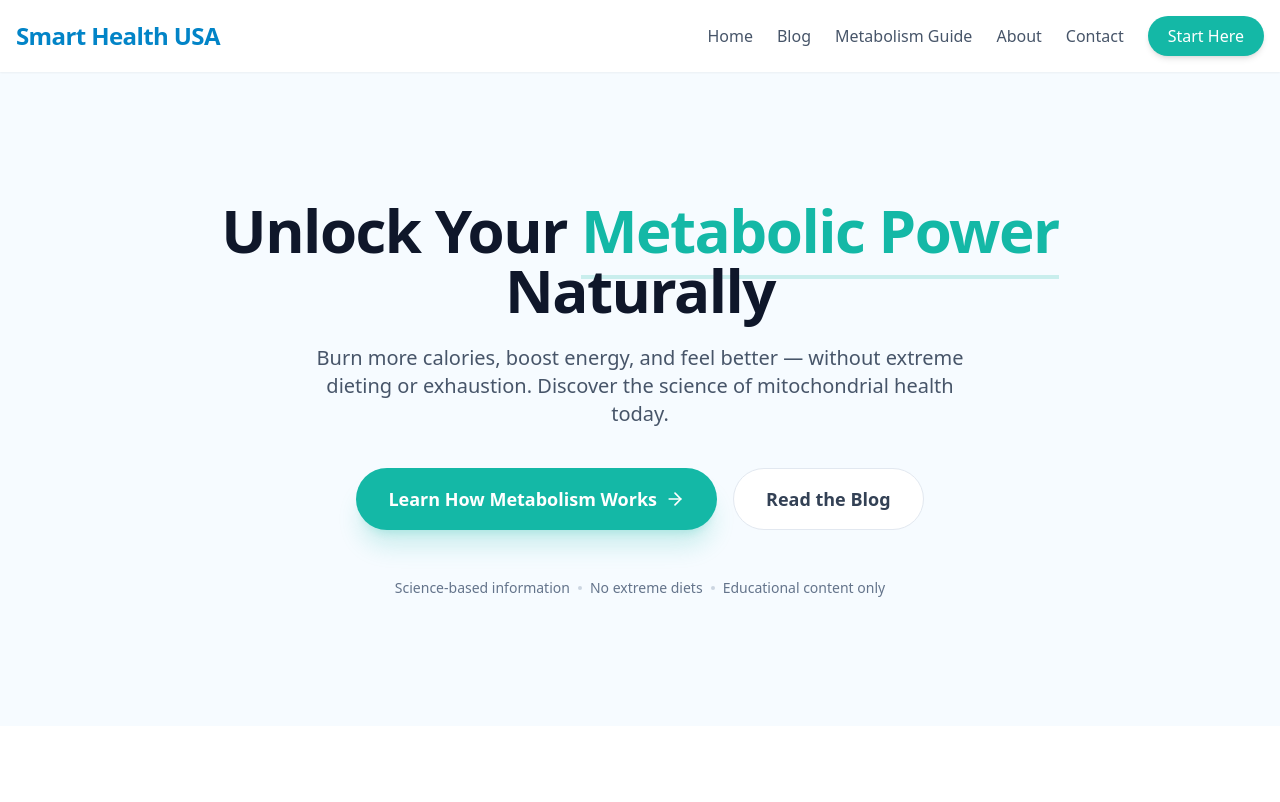
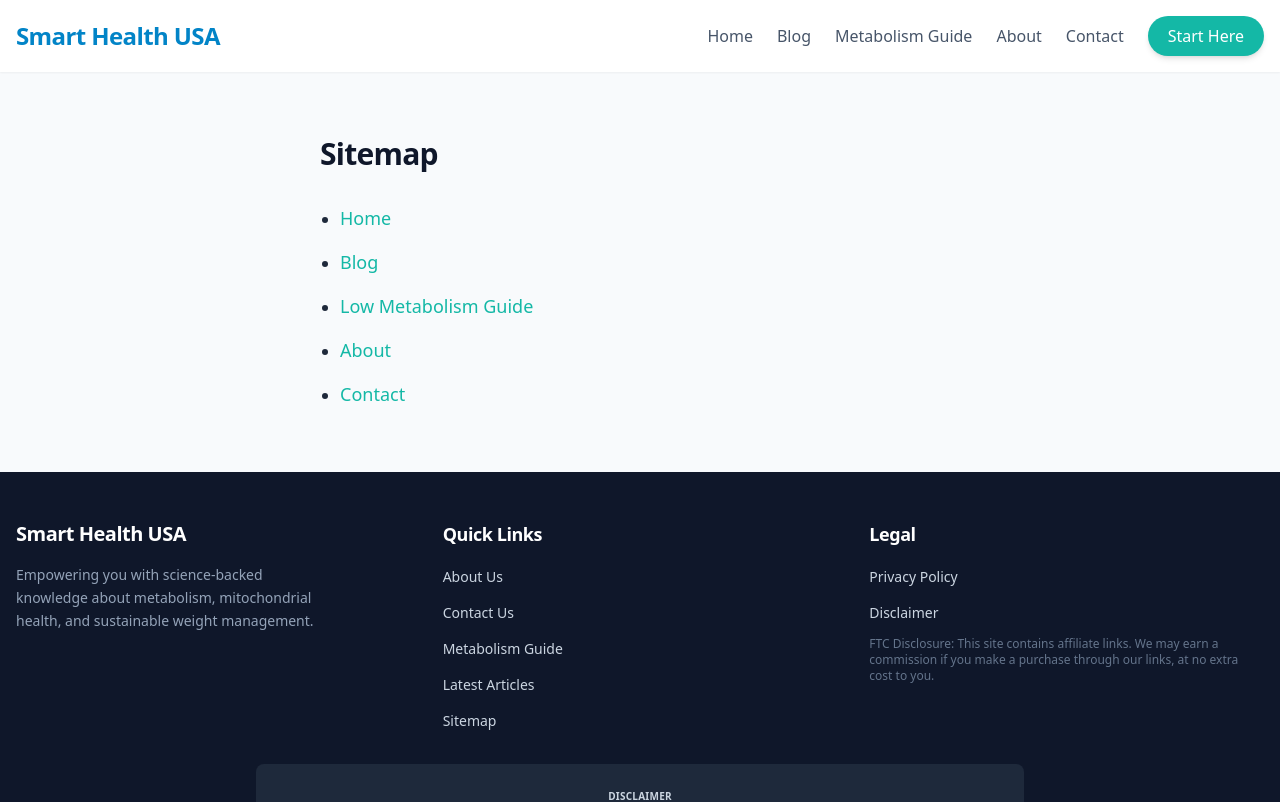
Before and after one commit to henk0x0-Tech/SmartHeathUSA, a React (Vite) app: page /sitemap in a window 1280 px wide. Shown: the top 802 px of the page. Built offline with nearby package versions, Linux system fonts and the light colour scheme.

Commit message:
Add HTML sitemap page for faster crawling

```diff
--- a/src/App.jsx
+++ b/src/App.jsx
@@ -7,6 +7,7 @@ import MetabolicHealthGuide from './pages/MetabolicHealthGuide';
 import MetabolismGuide from './pages/MetabolismGuide';
 import About from './pages/About';
 import Contact from './pages/Contact';
+import Sitemap from './pages/Sitemap';
 import ScrollToTop from './components/ScrollToTop';
 
 function App() {
@@ -22,6 +23,7 @@ function App() {
           <Route path="/guide" element={<MetabolismGuide />} />
           <Route path="/about" element={<About />} />
           <Route path="/contact" element={<Contact />} />
+          <Route path="/sitemap" element={<Sitemap />} />
           <Route path="*" element={<Home />} />
         </Routes>
       </Layout>
--- a/src/components/Footer.jsx
+++ b/src/components/Footer.jsx
@@ -18,6 +18,7 @@ export default function Footer() {
                             <li><Link to="/contact" className="hover:text-brand-teal transition-colors text-sm">Contact Us</Link></li>
                             <li><Link to="/guide" className="hover:text-brand-teal transition-colors text-sm">Metabolism Guide</Link></li>
                             <li><Link to="/blog" className="hover:text-brand-teal transition-colors text-sm">Latest Articles</Link></li>
+                            <li><Link to="/sitemap" className="hover:text-brand-teal transition-colors text-sm">Sitemap</Link></li>
                         </ul>
                     </div>
                     <div>
--- /dev/null
+++ b/src/pages/Sitemap.jsx
@@ -0,0 +1,45 @@
+import { Link } from 'react-router-dom';
+import { Helmet } from 'react-helmet-async';
+
+export default function Sitemap() {
+    return (
+        <>
+            <Helmet>
+                <title>Sitemap - Smart Health USA</title>
+                <meta name="description" content="HTML Sitemap for Smart Health USA - Quickly navigate to all our pages." />
+                <meta name="robots" content="index, follow" />
+            </Helmet>
+
+            <main className="container mx-auto px-4 py-16 max-w-2xl">
+                <h1 className="text-3xl font-bold mb-8 text-slate-900">Sitemap</h1>
+                <ul className="space-y-4 list-disc pl-5">
+                    <li>
+                        <Link to="/" className="text-lg text-brand-teal hover:underline">
+                            Home
+                        </Link>
+                    </li>
+                    <li>
+                        <Link to="/blog" className="text-lg text-brand-teal hover:underline">
+                            Blog
+                        </Link>
+                    </li>
+                    <li>
+                        <Link to="/blog/low-metabolism" className="text-lg text-brand-teal hover:underline">
+                            Low Metabolism Guide
+                        </Link>
+                    </li>
+                    <li>
+                        <Link to="/about" className="text-lg text-brand-teal hover:underline">
+                            About
+                        </Link>
+                    </li>
+                    <li>
+                        <Link to="/contact" className="text-lg text-brand-teal hover:underline">
+                            Contact
+                        </Link>
+                    </li>
+                </ul>
+            </main>
+        </>
+    );
+}
```
